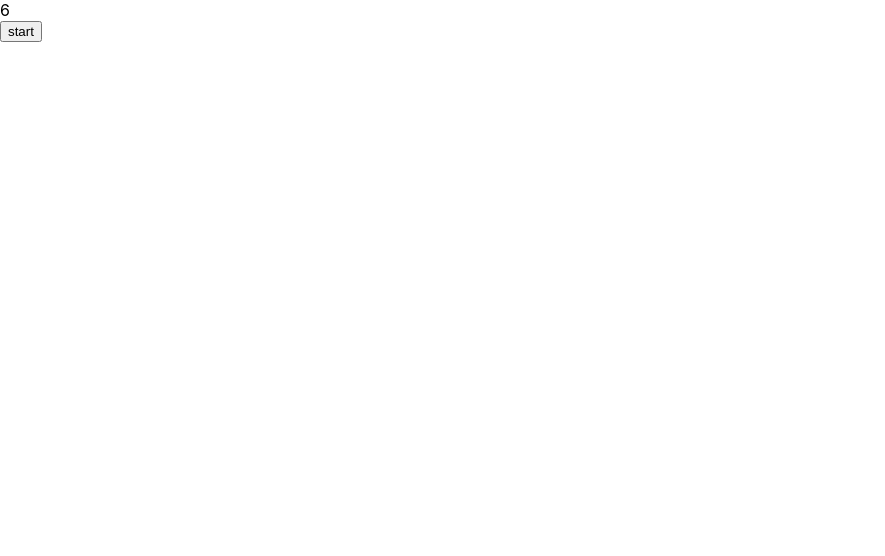
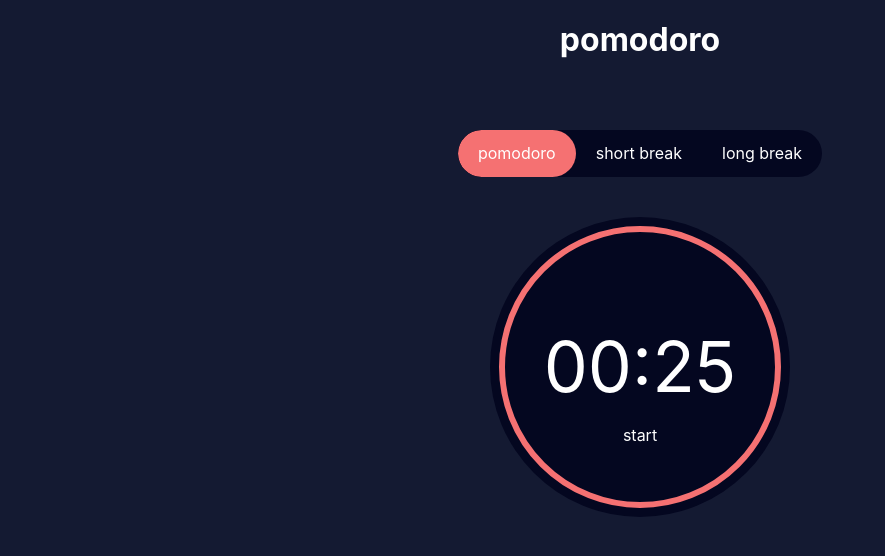
Before and after one commit to nurbolatk/pomodoro-timer, a React (Create React App) app: page / in a window 1280 px wide. Shown: the top 556 px of the page, without its empty margins (0-885 px from the left). Built offline with nearby package versions, Linux system fonts and the light colour scheme.

Commit message:
style timer, add different timer types and progress

```diff
--- a/src/App.js
+++ b/src/App.js
@@ -1,11 +1,12 @@
-import { Timer } from './components/Timer'
+import { Timer } from './components/Timer';
 
 function App() {
   return (
     <div>
+      <h1>pomodoro</h1>
       <Timer />
     </div>
-  )
+  );
 }
 
-export default App
+export default App;
--- /dev/null
+++ b/src/components/Progress.js
@@ -0,0 +1,41 @@
+import React, { useEffect, useState } from 'react';
+
+const PERIOD = 100;
+
+export const Progress = (props) => {
+  const { radius, stroke, time, isRunning } = props;
+  const normalizedRadius = radius - stroke * 2;
+  const circumference = normalizedRadius * 2 * Math.PI;
+
+  const max = time * 1000;
+  const [currentTimeInMillis, setCurrentTimeInMillis] = useState(max);
+
+  useEffect(() => setCurrentTimeInMillis(max), [max]);
+
+  useEffect(() => {
+    if (isRunning && currentTimeInMillis > 0) {
+      setTimeout(() => {
+        setCurrentTimeInMillis(currentTimeInMillis - PERIOD);
+      }, PERIOD);
+    }
+  }, [isRunning, currentTimeInMillis]);
+
+  const progress = currentTimeInMillis / max;
+  const strokeDashoffset = circumference - progress * circumference;
+
+  return (
+    <svg height={radius * 2} width={radius * 2} className='progress-overlay'>
+      <circle
+        stroke='var(--accent)'
+        fill='transparent'
+        strokeWidth={stroke}
+        strokeDasharray={circumference + ' ' + circumference}
+        style={{ strokeDashoffset }}
+        stroke-width={stroke}
+        r={normalizedRadius}
+        cx={radius}
+        cy={radius}
+      />
+    </svg>
+  );
+};
--- a/src/components/Timer.js
+++ b/src/components/Timer.js
@@ -1,39 +1,110 @@
-import { useEffect, useState } from 'react'
+import { useEffect, useState } from 'react';
+import { Progress } from './Progress';
+
+function displayTimeLeft(secondsLeft) {
+  const minutes = Math.floor(secondsLeft / 60);
+  const seconds = secondsLeft % 60;
+  return `${pad(minutes)}:${pad(seconds)}`;
+}
+
+function pad(number) {
+  if (number < 10) {
+    return `0${number}`;
+  }
+  return number.toString();
+}
 
 export function Timer() {
   const [currentState, setCurrentState] = useState({
+    initial: 25,
     state: 'work',
-    duration: 6,
-  })
+    duration: 25,
+  });
 
-  const [isRunning, setIsRunning] = useState(false)
+  const [isRunning, setIsRunning] = useState(false);
 
   useEffect(() => {
-    console.log('am i running')
+    console.log('am i running');
     if (isRunning) {
-      console.log('what about me?')
-      const now = Date.now()
-      const then = now + currentState.duration * 1000
+      console.log('what about me?');
+      const now = Date.now();
+      const then = now + currentState.duration * 1000;
 
       const timer = setTimeout(() => {
-        const secondsLeft = Math.round((then - Date.now()) / 1000)
-        console.log('is this it?', secondsLeft)
+        const secondsLeft = Math.round((then - Date.now()) / 1000);
+        console.log('is this it?', secondsLeft);
         if (secondsLeft >= 0) {
           setCurrentState({
+            ...currentState,
             state: currentState.state,
             duration: secondsLeft,
-          })
+          });
+        } else {
+          setCurrentState({
+            ...currentState,
+            duration: currentState.initial,
+          });
+          setIsRunning(false);
         }
-      }, 1000)
+      }, 1000);
 
-      return () => clearTimeout(timer)
+      return () => clearTimeout(timer);
     }
-  }, [isRunning, currentState])
+  }, [isRunning, currentState]);
 
   return (
-    <div>
-      <article>{currentState.duration}</article>
-      <button onClick={() => setIsRunning(true)}>start</button>
-    </div>
-  )
+    <main>
+      <div className='tab-group'>
+        <button
+          className={`tab ${currentState.state === 'work' ? 'active' : ''}`}
+          onClick={() =>
+            setCurrentState({
+              initial: 25,
+              state: 'work',
+              duration: 25,
+            })
+          }
+        >
+          pomodoro
+        </button>
+        <button
+          className={`tab ${currentState.state === 'short' ? 'active' : ''}`}
+          onClick={() =>
+            setCurrentState({
+              initial: 5,
+              state: 'short',
+              duration: 5,
+            })
+          }
+        >
+          short break
+        </button>
+        <button
+          className={`tab ${currentState.state === 'long' ? 'active' : ''}`}
+          onClick={() =>
+            setCurrentState({
+              initial: 20,
+              state: 'long',
+              duration: 20,
+            })
+          }
+        >
+          long break
+        </button>
+      </div>
+      <button
+        onClick={() => setIsRunning(!isRunning)}
+        className='timer-container'
+      >
+        <div className='time'>{displayTimeLeft(currentState.duration)}</div>
+        <p className='timer-controls'>{isRunning ? 'pause' : 'start'}</p>
+        <Progress
+          time={currentState.initial}
+          isRunning={isRunning}
+          radius={150}
+          stroke={6}
+        />
+      </button>
+    </main>
+  );
 }
--- a/src/index.css
+++ b/src/index.css
@@ -1,13 +1,105 @@
+:root {
+  font-size: 62.5%;
+  box-sizing: border-box;
+  height: 100%;
+  --background: #141a32;
+  --accent: #f57172;
+  --black: #040720;
+}
+
+*,
+*::after,
+*::before {
+  box-sizing: inherit;
+}
+
 body {
   margin: 0;
+  padding: 0;
+  font-size: 1.6rem;
+  line-height: 1.2;
+  height: 100%;
+  color: white;
   font-family: -apple-system, BlinkMacSystemFont, 'Segoe UI', 'Roboto', 'Oxygen',
     'Ubuntu', 'Cantarell', 'Fira Sans', 'Droid Sans', 'Helvetica Neue',
     sans-serif;
   -webkit-font-smoothing: antialiased;
   -moz-osx-font-smoothing: grayscale;
+  background-color: var(--background);
 }
 
 code {
   font-family: source-code-pro, Menlo, Monaco, Consolas, 'Courier New',
     monospace;
 }
+
+button {
+  border: none;
+  background: none;
+  cursor: pointer;
+  color: inherit;
+  font: inherit;
+  display: inline-block;
+}
+
+.tab-group {
+  border-radius: 30px;
+  overflow: hidden;
+  background: var(--black);
+}
+
+.tab {
+  padding: 1.4rem 2rem;
+  transition: all 0.2s;
+}
+
+.tab.active {
+  background: var(--accent);
+  border-radius: 30px;
+}
+
+h1 {
+  text-align: center;
+}
+
+main {
+  padding: 2rem;
+  margin: 5rem auto;
+  width: 95%;
+  max-width: 600px;
+  display: flex;
+  flex-direction: column;
+  align-items: center;
+  row-gap: 4rem;
+}
+
+.time {
+  font-size: 7rem;
+  grid-row: 1 / -1;
+  grid-column: 1 / -1;
+}
+
+.timer-container {
+  background: var(--black);
+  border-radius: 50%;
+  width: 300px;
+  height: 300px;
+  display: grid;
+  grid-template-rows: repeat(10, 1fr);
+  align-items: center;
+  justify-content: center;
+  position: relative;
+}
+
+.timer-controls {
+  grid-row: 8 / 9;
+  grid-column: 1 / -1;
+}
+
+.progress-overlay {
+  position: absolute;
+  top: 0;
+  left: 0;
+  transform: rotate(-90deg);
+  transition: all 0.1s;
+}
```
